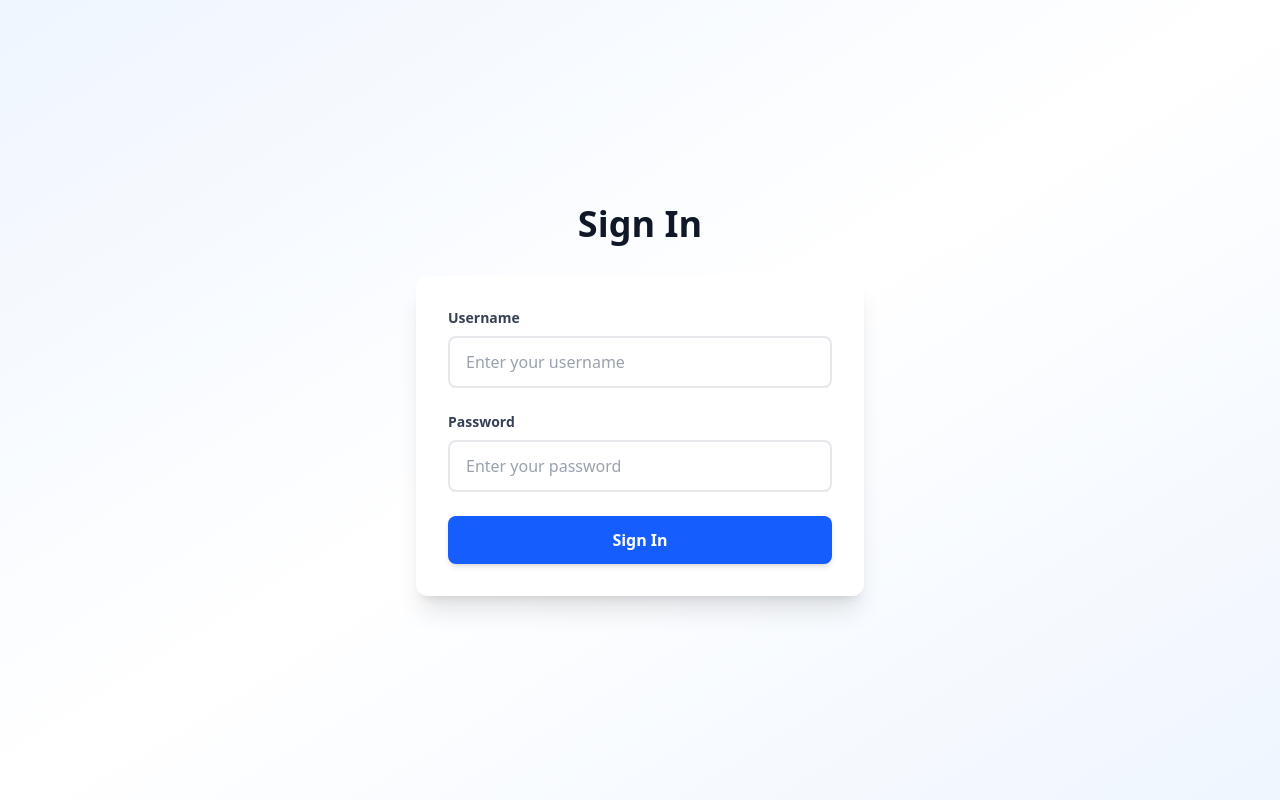
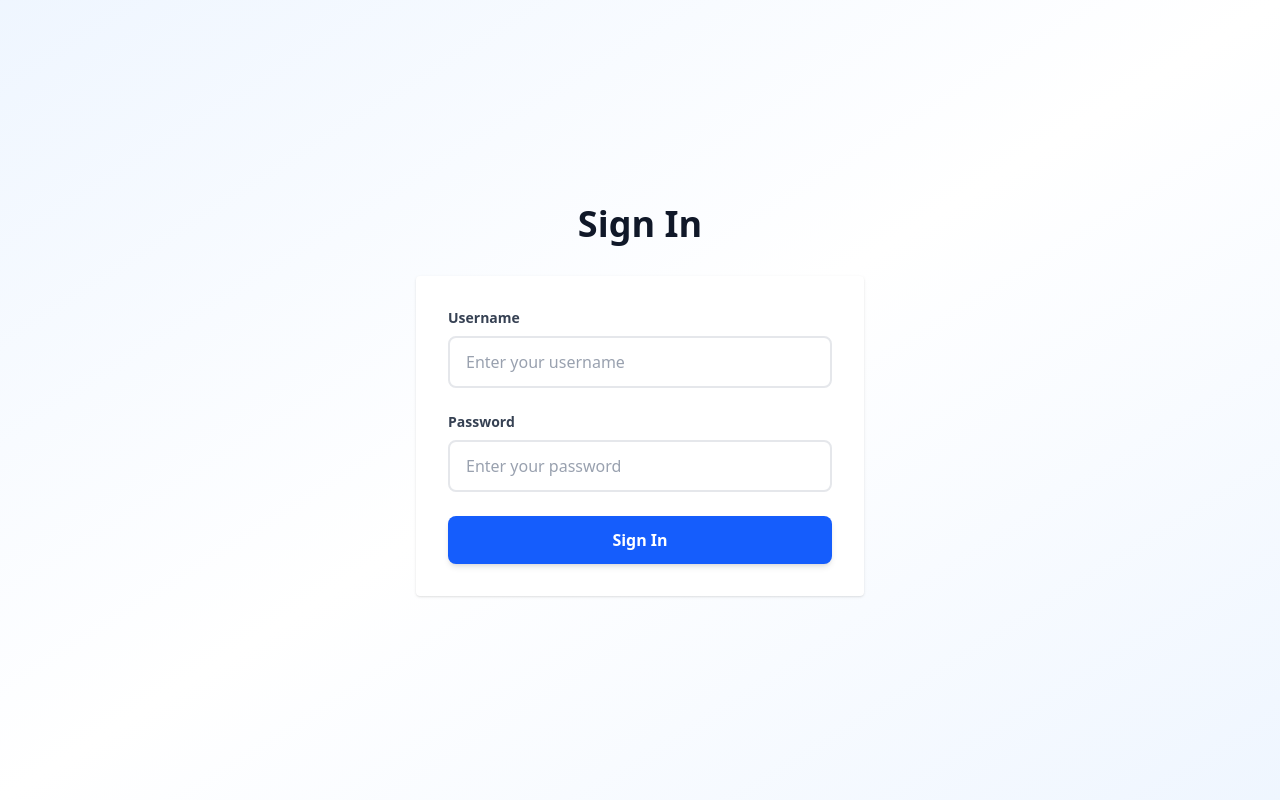
Before and after one commit to jevvonn/FrontendDevReactjs-JevonMozart, a React (Vite) app: page /login in a window 1280 px wide. Built offline with nearby package versions, Linux system fonts and the light colour scheme; no server answers.

Commit message:
style: update Login component styling for consistency

```diff
--- a/src/pages/Login.tsx
+++ b/src/pages/Login.tsx
@@ -45,7 +45,7 @@ export const LoginPage = () => {
           </h1>
         </div>
 
-        <div className="bg-white rounded-xl shadow-xl p-8">
+        <div className="bg-white rounded shadow p-8">
           {error && (
             <div className="mb-6 p-4 bg-red-50 border-l-4 border-red-500 rounded-lg">
               <div className="flex items-start">
```
